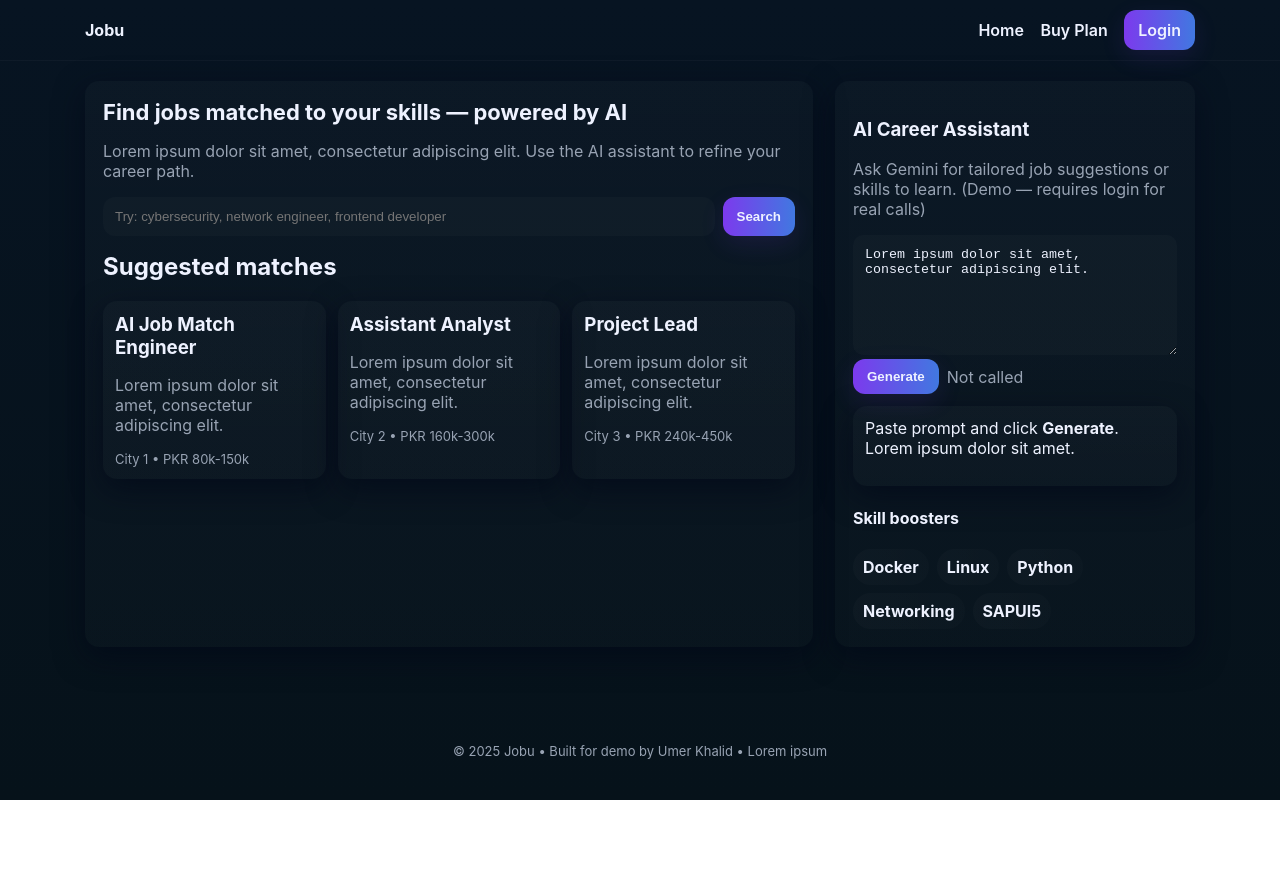
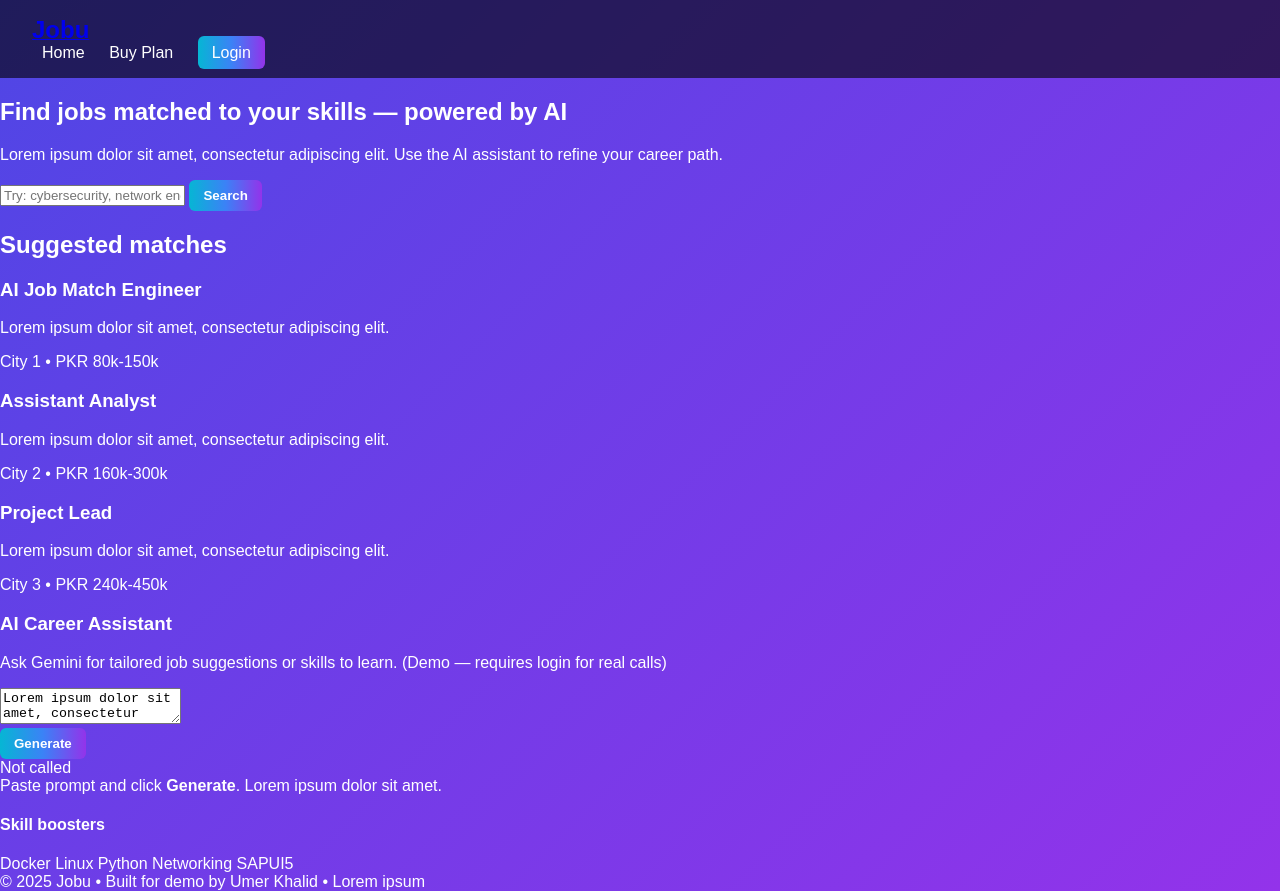
Before and after one commit to Umer-1911/Job_AI, a plain HTML site: page index.html in a window 1280 px wide. Before the commit the page ends 800 px from the top, so only its background shows below. Drawn offline with Linux system fonts and the light colour scheme; no server answers.

Commit message:
Add enhanced styles.css structure
Add enhanced styles.css structure

```diff
--- a/css/styles.css
+++ b/css/styles.css
@@ -1,301 +1,62 @@
-/* Jobu — styles.css
-   Responsive, modern UI, gradient buttons, simple utility classes.
-   Put this file in css/styles.css
-*/
-
-:root {
-    --bg-1: #071422;
-    --bg-2: #06121a;
-    --card: rgba(255, 255, 255, 0.025);
-    --muted: #98a3b3;
-    --accent-1: #7c3aed;
-    --accent-2: #06b6d4;
-    --accent-3: #f97316;
-    --glass: rgba(255, 255, 255, 0.03);
-    --white: #eef2ff;
-    --radius: 14px;
-    --maxw: 1150px;
-}
-
-* {
-    box-sizing: border-box
-}
-
-html,
-body {
-    height: 100%
-}
+/* styles.css */
 
 body {
     margin: 0;
-    font-family: Inter, system-ui, -apple-system, "Segoe UI", Roboto, "Helvetica Neue", Arial;
-    background: linear-gradient(180deg, var(--bg-1) 0%, var(--bg-2) 100%);
-    color: var(--white);
-    -webkit-font-smoothing: antialiased;
-    padding-bottom: 48px;
+    font-family: Arial, sans-serif;
+    background: linear-gradient(135deg, #4f46e5, #9333ea);
+    color: #fff;
 }
 
-/* layout wrappers */
-.wrap {
-    max-width: var(--maxw);
-    margin: 0 auto;
-    padding: 20px
+/* Navbar */
+.topbar {
+    background: rgba(0, 0, 0, 0.6);
+    padding: 1rem 2rem;
+    display: flex;
+    justify-content: space-between;
+    align-items: center;
 }
 
-.topbar {
-    border-bottom: 1px solid rgba(255, 255, 255, 0.03)
+.topbar .brand-title {
+    font-size: 1.5rem;
+    font-weight: bold;
 }
 
-.topbar .wrap {
-    display: flex;
-    align-items: center;
-    justify-content: space-between
+/* Nav links */
+.nav a {
+    color: #fff;
+    margin: 0 10px;
+    text-decoration: none;
+    font-weight: 500;
 }
 
-/* brand */
-.brand {
-    display: flex;
-    align-items: center;
-    gap: 12px;
-    text-decoration: none;
-    color: inherit
+.nav a:hover {
+    text-decoration: underline;
 }
 
-.logo {
-    height: 44px;
-    width: auto;
-    border-radius: 8px
+/* Buttons */
+.btn {
+    padding: 8px 14px;
+    border-radius: 6px;
+    border: none;
+    cursor: pointer;
+    font-weight: bold;
 }
 
-.brand-title {
-    font-weight: 700
-}
-
-/* nav */
-.nav a {
-    margin-left: 12px;
-    text-decoration: none;
-    color: var(--white);
-    font-weight: 600
-}
-
-.nav-user {
-    display: flex;
-    gap: 10px;
-    align-items: center
-}
-
-.btn {
-    border: 0;
-    padding: 10px 14px;
-    border-radius: 12px;
-    cursor: pointer;
-    font-weight: 700;
-    background: transparent;
-    color: var(--white)
-}
-
-.btn.small {
-    padding: 6px 8px;
-    border-radius: 8px
-}
-
-.btn-outline {
-    background: transparent;
-    border: 1px solid rgba(255, 255, 255, 0.06)
-}
-
-/* gradient button */
 .btn-gradient {
-    background: linear-gradient(90deg, var(--accent-1), var(--accent-2));
-    background-size: 200% 100%;
-    transition: transform .12s ease, background-position .8s ease, box-shadow .12s ease;
-    box-shadow: 0 8px 24px rgba(124, 58, 237, 0.12);
+    background: linear-gradient(90deg, #06b6d4, #3b82f6, #9333ea);
+    color: white;
+    transition: transform 0.2s ease-in-out;
 }
 
 .btn-gradient:hover {
-    transform: translateY(-3px);
-    background-position: 100% 0
+    transform: scale(1.05);
 }
 
-/* main grid */
-.main-grid {
-    display: grid;
-    grid-template-columns: 1fr 360px;
-    gap: 22px;
-    padding-top: 20px
-}
-
-@media (max-width:980px) {
-    .main-grid {
-        grid-template-columns: 1fr
+/* Responsive */
+@media (max-width: 768px) {
+    .nav {
+        display: flex;
+        flex-direction: column;
+        gap: 10px;
     }
 }
-
-.card {
-    background: linear-gradient(180deg, rgba(255, 255, 255, 0.02), rgba(255, 255, 255, 0.01));
-    border-radius: var(--radius);
-    padding: 18px;
-    box-shadow: 0 10px 30px rgba(2, 6, 23, 0.6)
-}
-
-/* hero */
-.hero h1 {
-    margin: 0 0 8px 0;
-    font-size: 22px
-}
-
-.muted {
-    color: var(--muted)
-}
-
-.section-title {
-    margin-top: 16px
-}
-
-/* search row */
-.search-row {
-    display: flex;
-    gap: 8px;
-    margin: 12px 0
-}
-
-.input {
-    flex: 1;
-    padding: 12px;
-    border-radius: 12px;
-    border: 0;
-    background: rgba(255, 255, 255, 0.02);
-    color: var(--white);
-    outline: none
-}
-
-.textarea {
-    width: 100%;
-    min-height: 120px;
-    padding: 12px;
-    border-radius: 10px;
-    border: 0;
-    background: rgba(255, 255, 255, 0.02);
-    color: var(--white)
-}
-
-/* grid for job cards */
-.grid {
-    display: grid;
-    grid-template-columns: repeat(3, 1fr);
-    gap: 12px
-}
-
-@media (max-width:1100px) {
-    .grid {
-        grid-template-columns: repeat(2, 1fr)
-    }
-}
-
-@media (max-width:640px) {
-    .grid {
-        grid-template-columns: 1fr
-    }
-}
-
-.jobs-grid .card {
-    padding: 12px
-}
-
-.job-card h3 {
-    margin: 0 0 6px 0
-}
-
-/* sidebar specifics */
-.sidebar .ai-output {
-    margin-top: 12px;
-    padding: 12px;
-    min-height: 80px
-}
-
-/* Skills and pills */
-.skills {
-    display: flex;
-    gap: 8px;
-    flex-wrap: wrap;
-    margin-top: 10px
-}
-
-.pill {
-    background: linear-gradient(90deg, rgba(255, 255, 255, 0.02), rgba(255, 255, 255, 0.01));
-    padding: 8px 10px;
-    border-radius: 999px;
-    font-weight: 700
-}
-
-/* forms */
-.form-wrap {
-    display: flex;
-    justify-content: center;
-    padding-top: 40px
-}
-
-.form-card {
-    width: 100%;
-    max-width: 420px
-}
-
-.form-card .input {
-    margin: 10px 0;
-    display: block;
-    width: 100%
-}
-
-/* plans */
-.plans-grid {
-    display: grid;
-    grid-template-columns: repeat(3, 1fr);
-    gap: 18px;
-    margin-top: 22px
-}
-
-@media (max-width:900px) {
-    .plans-grid {
-        grid-template-columns: 1fr
-    }
-}
-
-.plan-card {
-    padding: 20px;
-    text-align: center
-}
-
-.plan-card .price {
-    font-size: 20px;
-    font-weight: 800;
-    margin: 12px 0
-}
-
-.plan-card.featured {
-    transform: scale(1.03);
-    border: 1px solid rgba(255, 255, 255, 0.06)
-}
-
-/* footer */
-.footer {
-    margin-top: 36px;
-    padding: 20px 0;
-    text-align: center;
-    color: var(--muted);
-    font-size: 13px
-}
-
-/* small helpers */
-.center {
-    text-align: center
-}
-
-.small {
-    font-size: 13px
-}
-
-.row {
-    display: flex;
-    align-items: center
-}
```
